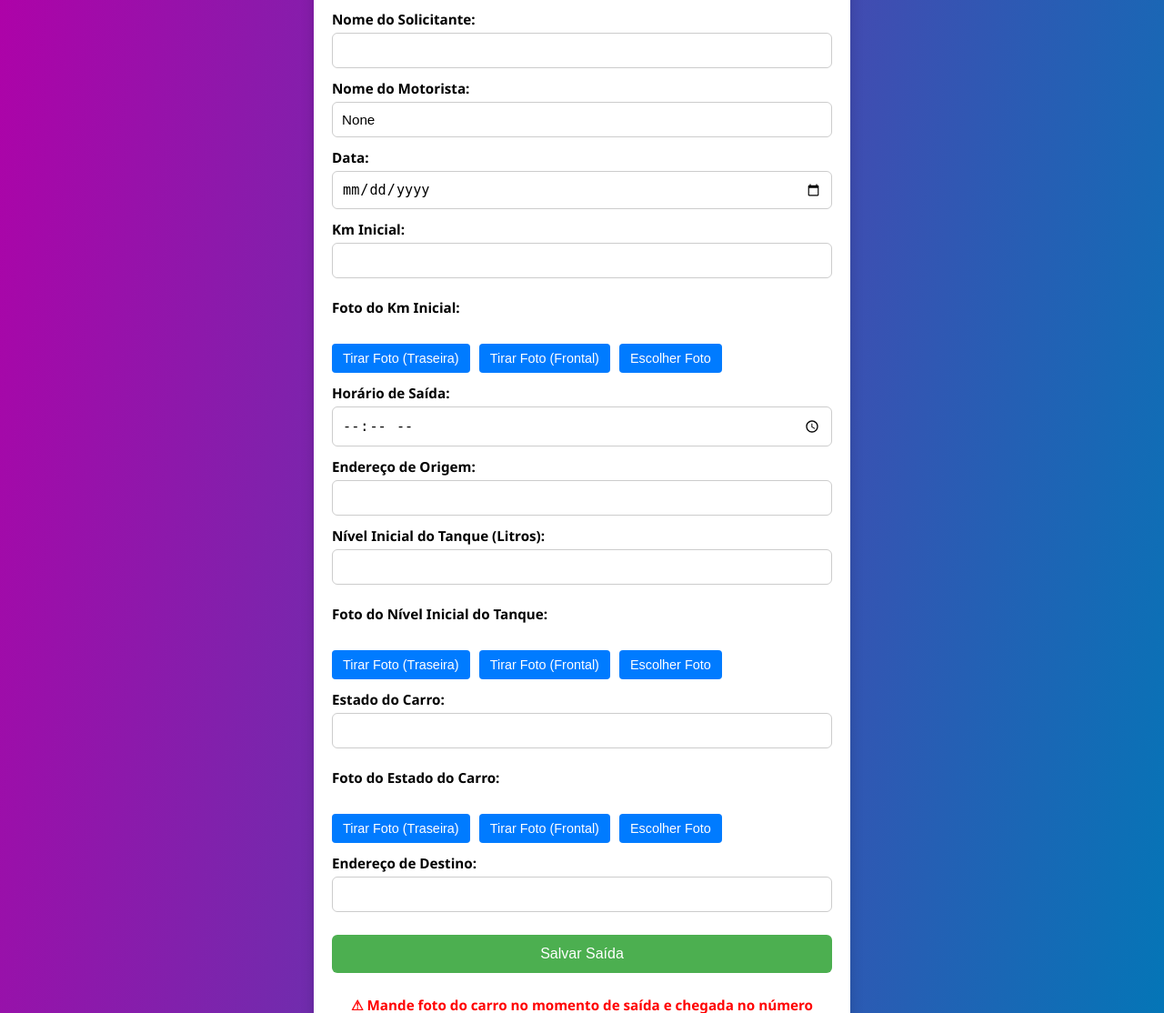
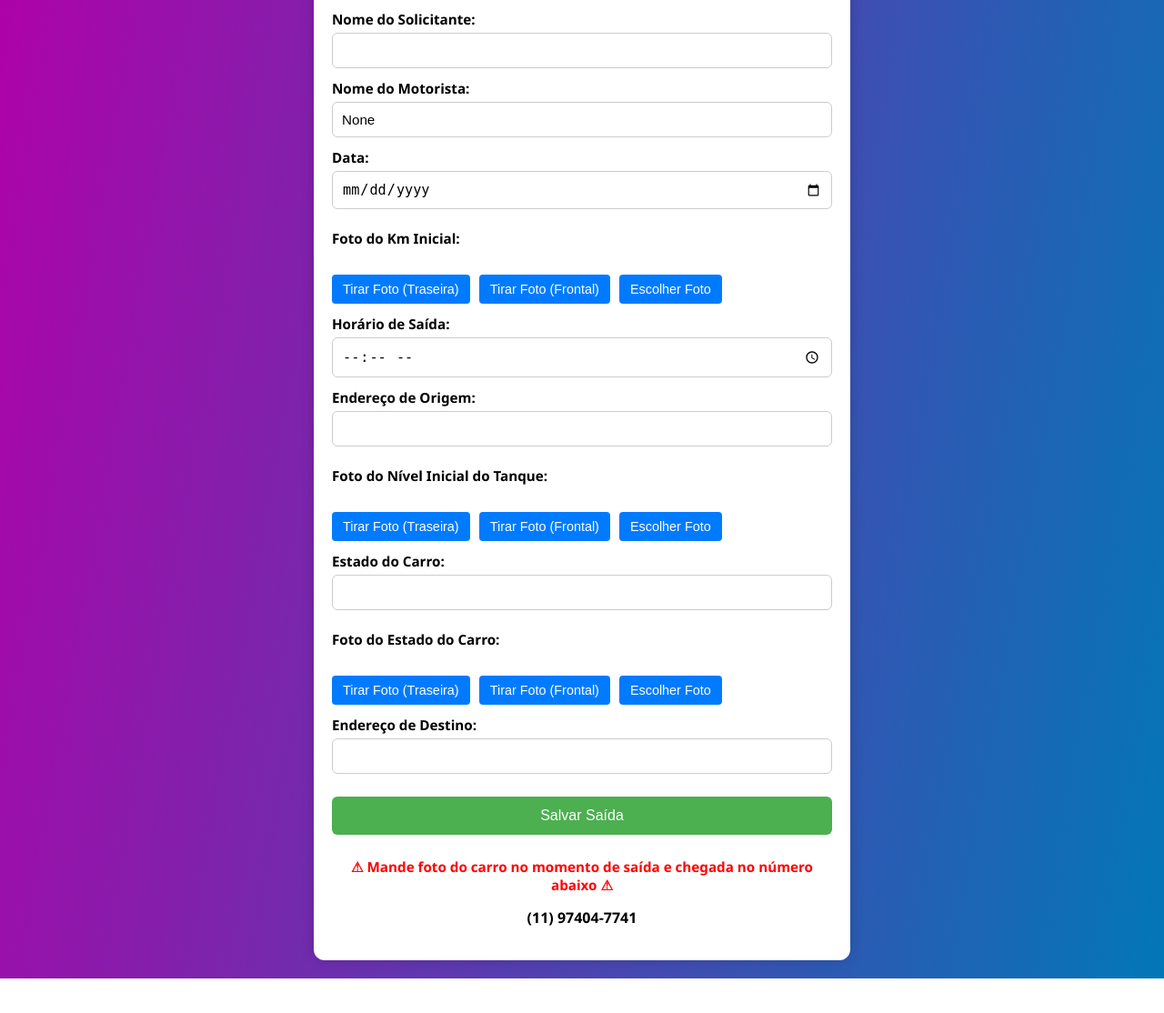
Before and after one commit to rasilvabrandao-stack/VeiculosFlex, a Flask app: page /form/1 in a window 1280 px wide. Shown: the part 108-1222 px from the top of the page at 91% size. After the commit the page ends 1184 px from the top, so only its background shows below. Run offline with Flask 3, Linux system fonts and the light colour scheme.

Commit message:
Remove manual input fields for km and fuel levels, keep only photo options

```diff
--- a/templates/final_form.html
+++ b/templates/final_form.html
@@ -199,8 +199,6 @@ input[type="time"]:focus {
       <label for="destination">Endereço de Destino:</label>
       <input type="text" id="destination" name="destination" value="{{ record.destination }}" readonly>
 
-      <label for="final_km">Km Final:</label>
-      <input type="number" id="final_km" name="final_km" required>
       <div class="photo-section">
         <label>Foto do Km Final:</label>
         <div class="photo-buttons">
@@ -215,8 +213,6 @@ input[type="time"]:focus {
       <label for="arrival_time">Hora de Chegada:</label>
       <input type="time" id="arrival_time" name="arrival_time" required>
 
-      <label for="final_tank_level">Nível Final do Tanque (Litros):</label>
-      <input type="number" id="final_tank_level" name="final_tank_level" min="0" max="100" required>
       <div class="photo-section">
         <label>Foto do Nível Final do Tanque:</label>
         <div class="photo-buttons">
--- a/templates/initial_form.html
+++ b/templates/initial_form.html
@@ -180,8 +180,6 @@ input[type="time"]:focus {
       <label for="date">Data:</label>
       <input type="date" id="date" name="date" required>
 
-      <label for="initial_km">Km Inicial:</label>
-      <input type="number" id="initial_km" name="initial_km" required>
       <div class="photo-section">
         <label>Foto do Km Inicial:</label>
         <div class="photo-buttons">
@@ -199,8 +197,6 @@ input[type="time"]:focus {
       <label for="origin">Endereço de Origem:</label>
       <input type="text" id="origin" name="origin" required>
 
-      <label for="initial_tank_level">Nível Inicial do Tanque (Litros):</label>
-      <input type="number" id="initial_tank_level" name="initial_tank_level" min="0" max="100" required>
       <div class="photo-section">
         <label>Foto do Nível Inicial do Tanque:</label>
         <div class="photo-buttons">
```
